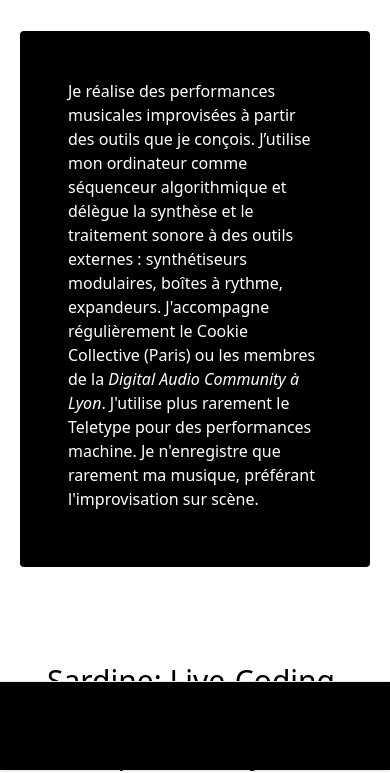
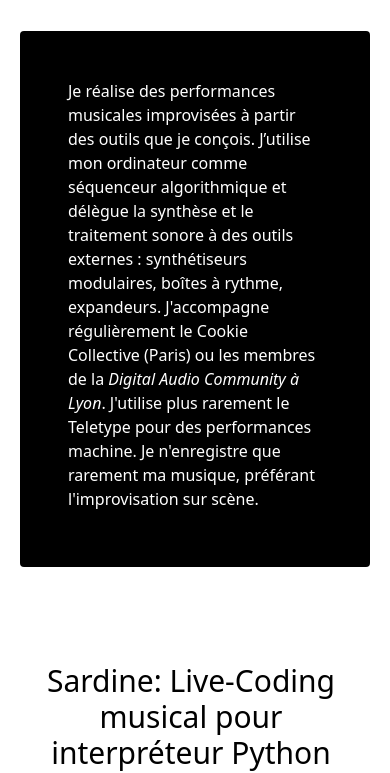
Before and after one commit to Bubobubobubobubo/Website, an Eleventy site: page src/music.html in a window 390 px wide. Shown: the part 74-847 px from the top of the page. Built offline with nearby package versions, Linux system fonts and the light colour scheme; Eleventy itself is replaced by a stand-in of ours; files that its build step writes are made by us from their sources.

Commit message:
fix website on small screens

```diff
--- a/src/_includes/base.html
+++ b/src/_includes/base.html
@@ -47,9 +47,9 @@
     </main>
 
   </body>
-  <footer class="fixed bottom-0 left-0 z-20 w-full p-4 bg-black border-t border-gray-200 shadow md:flex md:items-center md:justify-between md:p-6 dark:bg-black dark:border-black">
-      <span class="text-sm text-black sm:text-center dark:text-black">© 2023 Raphaël Maurice Forment</span>
-      <ul class="flex flex-wrap items-center mt-3 text-sm font-medium text-dark dark:text-dark sm:mt-0">
+  <footer class="invisible md:visible fixed bottom-0 left-0 z-20 w-full p-4 bg-black border-t border-gray-200 shadow md:flex md:items-center md:justify-between md:p-6 dark:bg-black dark:border-black">
+      <span class="text-sm text-white sm:text-center dark:text-white">© 2023 Raphaël Maurice Forment</span>
+      <ul class="flex flex-wrap items-center mt-3 text-sm font-medium text-white dark:text-white sm:mt-0">
           <li>
               <a href="apropos.html" class="mr-4 hover:underline md:mr-6">À Propos</a>
           </li>
```
